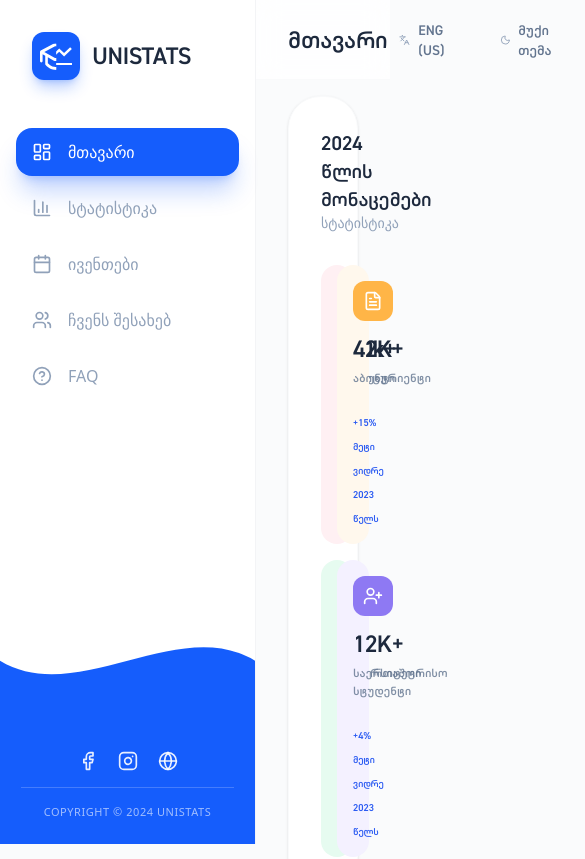
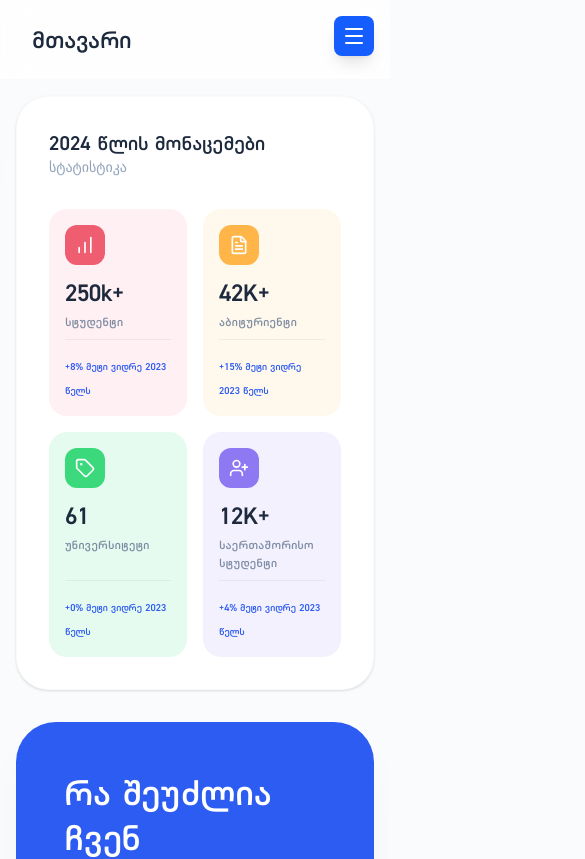
Before and after one commit to duda-el/Unistats-dev, a Next.js app: page / in a window 390 px wide. Shown: the top 859 px of the page, 585 px wide, since content can reach past the window. Built offline with nearby package versions, Linux system fonts and the light colour scheme; no server answers; the database is empty; grey boxes are pictures that could not be loaded; a web font is replaced by a local one.

Commit message:
Fix: Responsive bugs on events page and navbar

```diff
--- a/src/app/events/page.tsx
+++ b/src/app/events/page.tsx
@@ -69,7 +69,7 @@ export default function StudentEventsPage() {
 
   return (
     <main className="min-h-screen bg-white w-full disabled-link">
-      <div className="max-w-[1400px] mx-auto p-6 md:p-10 w-full">
+      <div className="max-w-[1400px] mx-auto p-6 lg:p-10 w-full">
         {/* Top Header */}
         <div className="flex flex-col md:flex-row justify-between items-start md:items-center gap-6 mb-12">
           <div>
@@ -138,7 +138,7 @@ export default function StudentEventsPage() {
         </div>
 
         {/* Categories Filter - Placed under Main Banner */}
-        <div className="flex gap-4 mb-10 overflow-x-auto pb-4 custom-scrollbar">
+        <div className="flex flex-wrap gap-4 mb-10 overflow-x-auto pb-4 custom-scrollbar">
           {["ყველა", "გართობა", "ოფიციალური", "ტექნოლოგიები", "სპორტი"].map(
             (cat) => (
               <button
--- a/src/app/layout.tsx
+++ b/src/app/layout.tsx
@@ -9,12 +9,16 @@ export default function RootLayout({
 }) {
   return (
     <html lang="ka">
-      <body className="font-tkt bg-surface-bg antialiased">
-        <div className="flex min-h-screen">
+      <body className="font-tkt bg-surface-bg antialiased flex justify-center">
+        {/* Sidebar-ში შიგნით უნდა გეწეროს hidden lg:flex ან მსგავსი კლასი */}
+        <div className="flex min-h-screen w-full max-w-[2560px] relative">
           <Sidebar />
-          <div className="flex-1 flex flex-col pl-64">
+
+          <div className="flex-1 flex flex-col pl-0 lg:pl-64 transition-all duration-300">
             <Header />
-            <main className="pt-24 p-8">{children}</main>
+            <main className="pt-24 p-4 w-full overflow-x-hidden">
+              {children}
+            </main>
           </div>
         </div>
       </body>
--- a/src/components/Header/index.tsx
+++ b/src/components/Header/index.tsx
@@ -16,12 +16,12 @@ const Header = () => {
   };
 
   return (
-    <header className="h-20 bg-white/80 backdrop-blur-md fixed top-0 right-0 left-64 z-99999 px-8 flex items-center justify-between border-b border-gray-50">
+    <header className="h-20 bg-white/80 backdrop-blur-md fixed top-0 right-0 left-0 lg:left-64 z-99999 px-8 flex items-center justify-between border-b border-gray-50">
       <h2 className="text-2xl font-bold text-slate-800 animate-in fade-in slide-in-from-left-4 duration-500">
         {titles[pathname] || "UNISTATS"}
       </h2>
 
-      <div className="flex items-center gap-6">
+      {/* <div className="flex items-center gap-6">
         <div className="flex items-center gap-2 cursor-pointer group px-3 py-1.5 rounded-xl hover:bg-slate-50 transition-all">
           <Languages
             size={18}
@@ -41,7 +41,7 @@ const Header = () => {
             მუქი თემა
           </span>
         </div>
-      </div>
+      </div> */}
     </header>
   );
 };
--- a/src/components/Sidebar/index.tsx
+++ b/src/components/Sidebar/index.tsx
@@ -1,6 +1,6 @@
 "use client";
 
-import React from "react";
+import React, { useState } from "react";
 import {
   LayoutDashboard,
   BarChart3,
@@ -10,6 +10,8 @@ import {
   Facebook,
   Instagram,
   Globe,
+  Menu,
+  X,
 } from "lucide-react";
 import Image from "next/image";
 import Link from "next/link";
@@ -17,6 +19,7 @@ import { usePathname } from "next/navigation";
 
 const Sidebar = () => {
   const pathname = usePathname();
+  const [isOpen, setIsOpen] = useState(false);
 
   const menuItems = [
     { name: "მთავარი", icon: <LayoutDashboard size={20} />, href: "/" },
@@ -26,8 +29,29 @@ const Sidebar = () => {
     { name: "FAQ", icon: <HelpCircle size={20} />, href: "/faq" },
   ];
 
+  const toggleSidebar = () => setIsOpen(!isOpen);
+
   return (
-    <aside className="w-64 h-screen bg-white border-r border-gray-100 flex flex-col fixed left-0 top-0 z-20">
+    <>
+      {/* მობილურის Toggle ღილაკი */}
+      <button
+        onClick={toggleSidebar}
+        className="lg:hidden fixed top-4 right-4 z-30 p-2 bg-blue-600 z-[100000] text-white rounded-lg shadow-lg"
+      >
+        {isOpen ? <X size={24} /> : <Menu size={24} />}
+      </button>
+
+      {isOpen && (
+        <div
+          className="fixed inset-0 bg-black/20 z-[22] lg:hidden backdrop-blur-sm"
+          onClick={toggleSidebar}
+        />
+      )}
+
+      <aside
+        className={`fixed top-0 left-0 z-[100000] h-screen w-64 bg-white border-r border-gray-100 flex flex-col transition-transform duration-300 ease-in-out
+        ${isOpen ? "translate-x-0" : "-translate-x-full"} lg:translate-x-0`}
+      >
         <div className="p-8">
           <div className="flex items-center gap-3">
             <div className="w-12 h-12 bg-blue-600 rounded-xl flex items-center justify-center shadow-lg shadow-blue-600/30 overflow-hidden relative">
@@ -39,7 +63,6 @@ const Sidebar = () => {
                 className="object-contain p-2"
               />
             </div>
-
             <span className="text-2xl font-bold text-slate-800 tracking-tight">
               UNISTATS
             </span>
@@ -53,6 +76,7 @@ const Sidebar = () => {
               <Link
                 key={item.name}
                 href={item.href}
+                onClick={() => setIsOpen(false)} // ლინკზე დაჭერისას მენიუ დაიმალოს
                 className={`flex items-center gap-4 px-4 py-3 rounded-2xl cursor-pointer transition-all duration-200 ${
                   isActive
                     ? "bg-blue-600 text-white shadow-xl shadow-blue-600/25"
@@ -66,13 +90,13 @@ const Sidebar = () => {
           })}
         </nav>
 
-      {/* Footer Section of Sidebar */}
-      <div className="relative mt-auto min-h-57.5 bg-blue-600 flex flex-col justify-end items-center pb-6 overflow-hidden">
+        {/* Footer Section */}
+        <div className="relative mt-auto min-h-[230px] bg-blue-600 flex flex-col justify-end items-center pb-6 overflow-hidden">
           <div className="absolute top-0 left-0 w-full rotate-180 leading-0">
             <svg
               viewBox="0 0 500 150"
               preserveAspectRatio="none"
-            className="h-17.5 w-full"
+              className="h-[70px] w-full"
             >
               <path
                 d="M0.00,49.98 C149.99,150.00 349.20,-49.98 500.00,49.98 L500.00,150.00 L0.00,150.00 Z"
@@ -100,6 +124,7 @@ const Sidebar = () => {
           </p>
         </div>
       </aside>
+    </>
   );
 };
 
```
Lines whose indentation alone changed are shown as unchanged.
